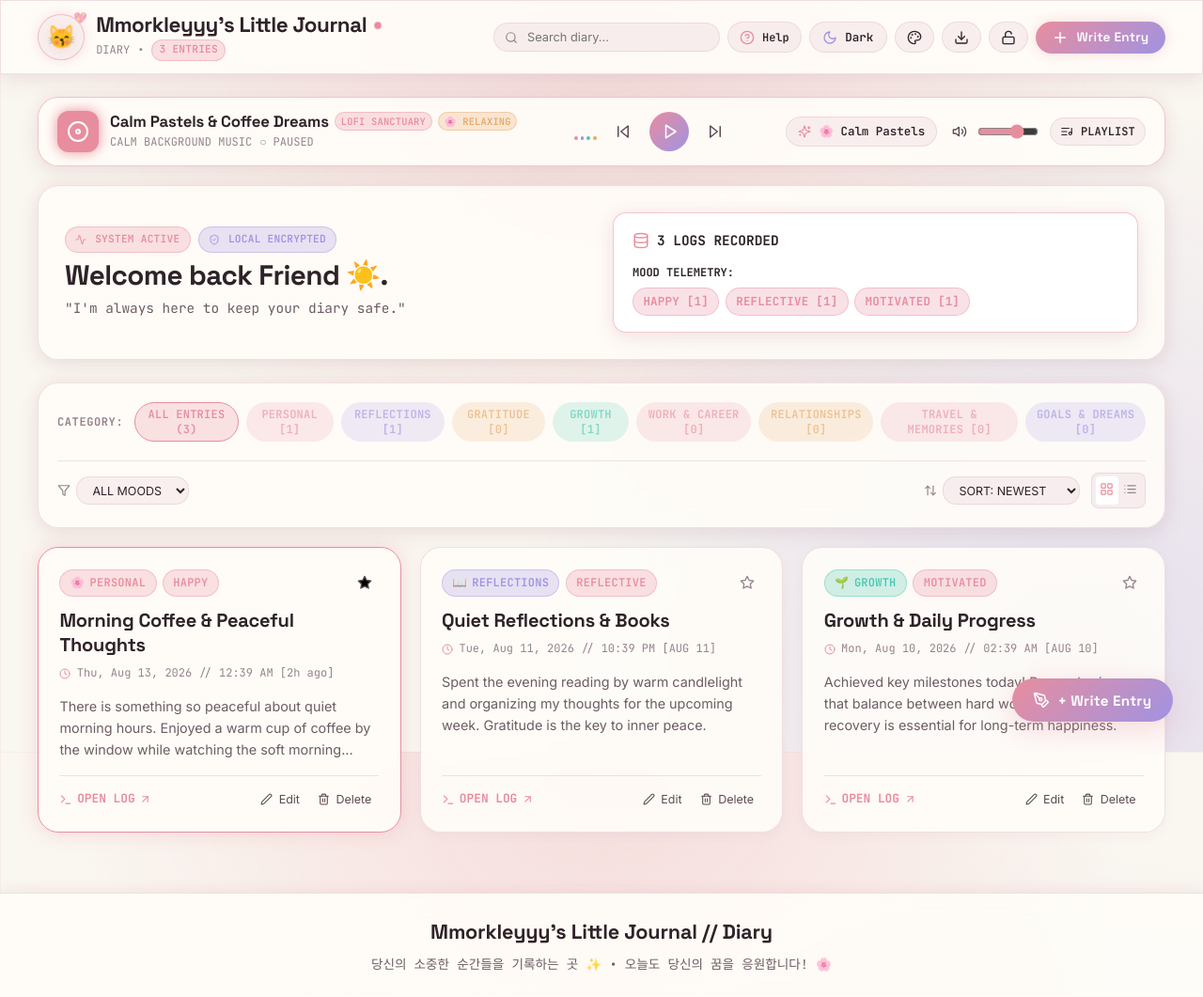
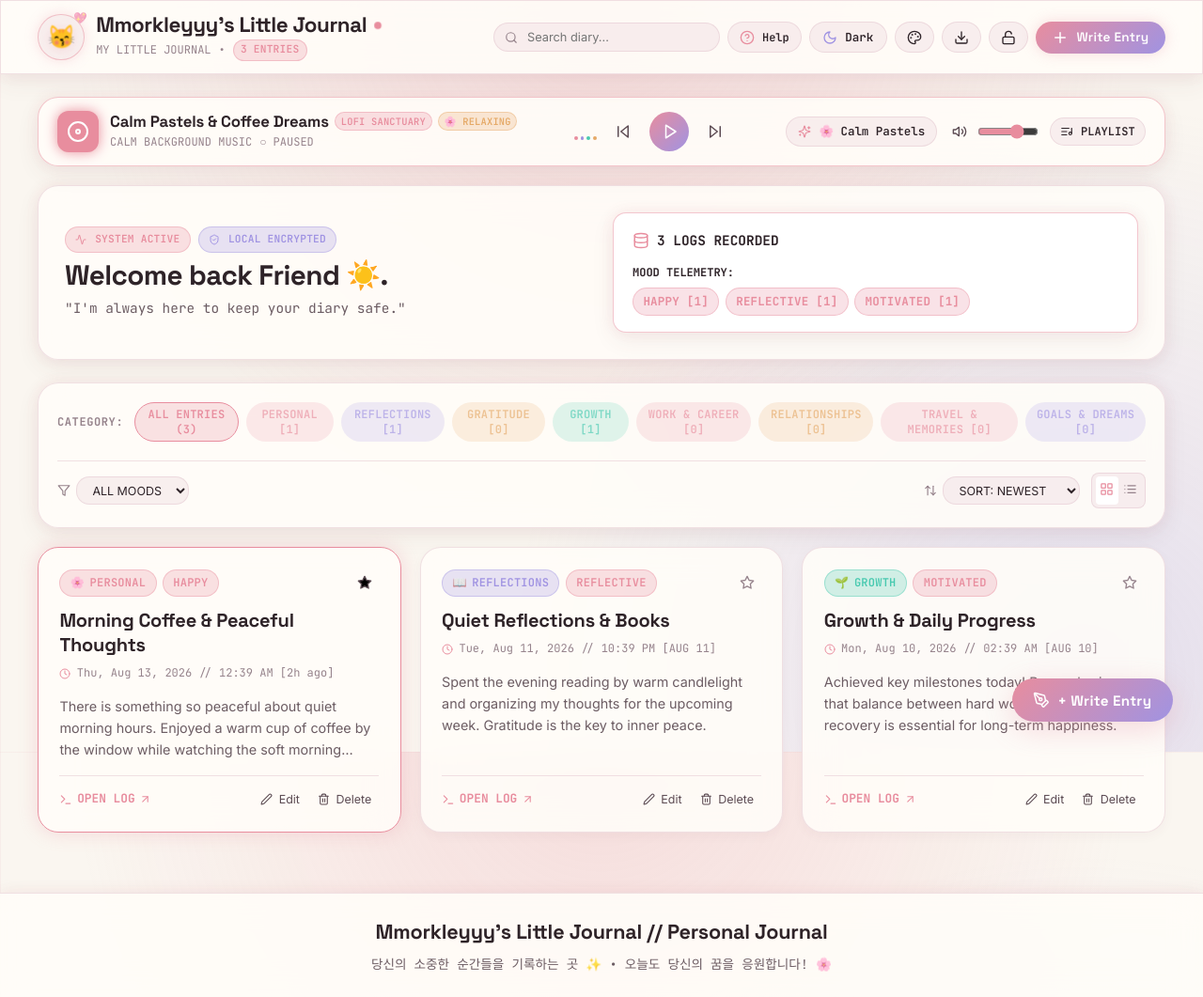
Before and after one commit to kizo-88/corporate-gift, a React (Vite) app: page / in a window 1280 px wide. Shown: the whole page at 94% size. Built offline with nearby package versions, Linux system fonts and the light colour scheme.

Commit message:
refactor: update DIARY label to MY LITTLE JOURNAL for matching app branding

```diff
--- a/src/App.jsx
+++ b/src/App.jsx
@@ -281,7 +281,7 @@ export default function App() {
         fontFamily: 'var(--font-mono)'
       }}>
         <div className="font-heading" style={{ fontSize: '1.35rem', color: 'var(--text-bright)', fontWeight: 800 }}>
-          Mmorkleyyy's Little Journal // Diary
+          Mmorkleyyy's Little Journal // Personal Journal
         </div>
         <p style={{ margin: '0.35rem 0 0 0', opacity: 0.9, fontSize: '0.85rem' }}>
           당신의 소중한 순간들을 기록하는 곳 ✨ • 오늘도 당신의 꿈을 응원합니다! 🌸
--- a/src/components/Navbar.jsx
+++ b/src/components/Navbar.jsx
@@ -70,7 +70,7 @@ export default function Navbar({
                 fontFamily: 'var(--font-mono)',
                 marginTop: '0.15rem'
               }}>
-                <span>DIARY</span>
+                <span>MY LITTLE JOURNAL</span>
                 <span>•</span>
                 <span className="hud-badge rose" style={{ padding: '0.1rem 0.45rem', fontSize: '0.7rem' }}>
                   {entryCount} {entryCount === 1 ? 'ENTRY' : 'ENTRIES'}
```
